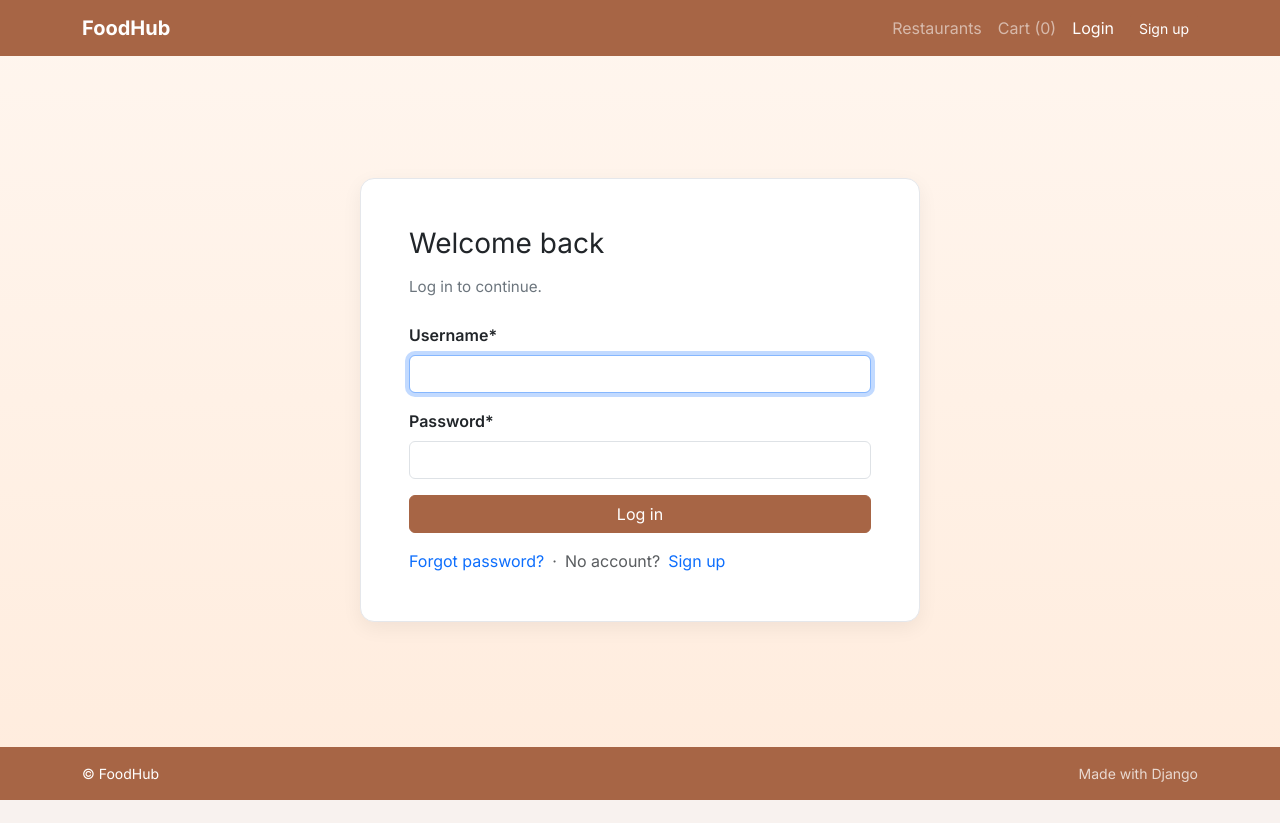
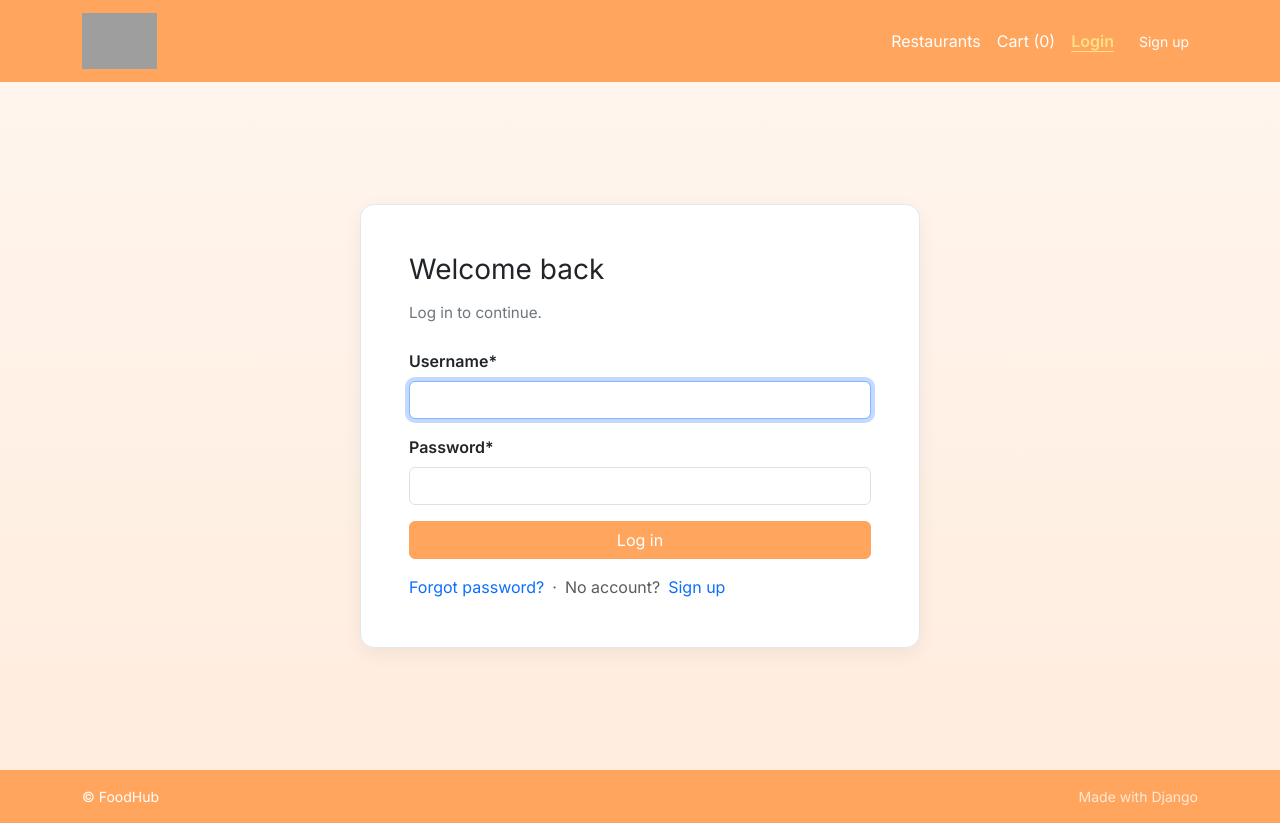
Before and after one commit to Saretta1194/FoodHUB, a Django app: the page made by templates/base.html in a window 1280 px wide. Before the commit the page ends 800 px from the top, so only its background shows below. Run offline with Django 4.2, Linux system fonts and the light colour scheme; some libraries are stand-ins or nearby versions; grey boxes are pictures that could not be loaded.

Commit message:
Restyle logo and navbar

```diff
--- a/core/static/core/css/site.css
+++ b/core/static/core/css/site.css
@@ -4,8 +4,8 @@
    :root{
     --fh-bg: #FFF6EF;          /* page background */
     --fh-bg-soft: #FFF0E3;     /* soft section background */
-    --fh-accent: #A76545;      /* brand (navbar, primary btn) */
-    --fh-accent-2: #FFA55D;    /* accent hover */
+    --fh-accent: #FFA55D;      /* brand (navbar, primary btn) */
+    --fh-accent-2: #8E573B;    /* accent hover */
     --fh-highlight: #FFDF88;   /* highlight/badges */
     --fh-success: #ACC572;     /* success */
     --fh-text: #2c2c2c;        /* base text */
@@ -26,22 +26,39 @@
   .site-content{ flex:1 0 auto; }
   .site-footer{ flex-shrink:0; background: var(--fh-accent); }
 
-  /* Navbar (uses brand color) */
-  .site-header .navbar{
-    background: var(--fh-accent);
+  /*Navbar*/
+  .navbar{
+    background-color: #FFA55D;
+    min-height: 64px;
   }
+  .navbar .navbar-brand img{
+    height: 56px;
+    width: auto;
+  }
+
+/* Navbar active/hover */
+
+  .navbar .nav-link.active,
+  .navbar .nav-link:hover {
+  text-decoration: underline;
+  text-underline-offset: 4px;
+  color: #FFDF88 !important; /* highlight gialla */
+}
 
   /* Links */
   a { text-decoration: none; }
   a:hover { text-decoration: underline; }
 
   /* Buttons */
+
   a { text-decoration:none; }
   a:hover { text-decoration:underline; }
   .btn-primary{ background-color:var(--fh-accent); border-color:var(--fh-accent); }
   .btn-primary:hover{ background-color:var(--fh-accent-2); border-color:var(--fh-accent-2); }
   .btn-success{ background-color:var(--fh-success); border-color:var(--fh-success); }
+
   /* Alerts tweak (optional) */
+
   .alert-success{ border-left: 4px solid var(--fh-success); }
   .alert-info{ border-left: 4px solid var(--fh-highlight); }
   .alert-warning{ border-left: 4px solid var(--fh-accent-2); }
--- a/templates/base.html
+++ b/templates/base.html
@@ -19,51 +19,61 @@
 <body class="site">
 
   <!-- Header / Navbar -->
+  {% load static %}
+
 <header class="site-header">
-    <nav class="navbar navbar-expand-lg navbar-dark">
+  <nav class="navbar navbar-expand-lg navbar-dark" >
     <div class="container">
-        <a class="navbar-brand fw-bold" href="/">FoodHub</a>
+
+      <!-- Brand with logo -->
+      <a class="navbar-brand d-flex align-items-center" href="{% url 'home' %}">
+        <img src="https://res.cloudinary.com/dvfo3mqdj/image/upload/v1756622321/Progetto_senza_titolo_2_1_qrbida.png" alt="FoodHub" class="me-2">
+        <span class="d-none d-sm-inline text-white fw-bold"></span>
+      </a>
+
+      <!-- Hamburger x mobile -->
       <button class="navbar-toggler" type="button" data-bs-toggle="collapse" data-bs-target="#mainNav"
               aria-controls="mainNav" aria-expanded="false" aria-label="Toggle navigation">
         <span class="navbar-toggler-icon"></span>
       </button>
 
+      <!-- Links -->
       <div id="mainNav" class="collapse navbar-collapse">
         <ul class="navbar-nav ms-auto align-items-lg-center">
 
-            <!-- Public links -->
+          <!-- public -->
           <li class="nav-item">
-              <a class="nav-link {% if request.resolver_match and request.resolver_match.namespace == 'restaurants' %}active{% endif %}"
+            <a class="nav-link text-white {% if request.resolver_match and request.resolver_match.namespace == 'restaurants' and request.resolver_match.url_name == 'public_list' %}active fw-semibold{% endif %}"
                href="{% url 'restaurants:public_list' %}">Restaurants</a>
           </li>
           <li class="nav-item">
-              <a class="nav-link {% if request.resolver_match and request.resolver_match.namespace == 'orders' and request.resolver_match.url_name == 'cart_detail' %}active{% endif %}"
+            <a class="nav-link text-white {% if request.resolver_match and request.resolver_match.namespace == 'orders' and request.resolver_match.url_name == 'cart_detail' %}active fw-semibold{% endif %}"
                href="{% url 'orders:cart_detail' %}">Cart ({{ cart_item_count }})</a>
           </li>
 
           {% if user.is_authenticated %}
             <!-- Customer -->
             <li class="nav-item">
-                <a class="nav-link {% if request.resolver_match and request.resolver_match.namespace == 'orders' and request.resolver_match.url_name == 'my_orders' %}active{% endif %}"
+              <a class="nav-link text-white {% if request.resolver_match and request.resolver_match.namespace == 'orders' and request.resolver_match.url_name == 'my_orders' %}active fw-semibold{% endif %}"
                  href="{% url 'orders:my_orders' %}">My orders</a>
             </li>
 
-              <!-- Owner (ha almeno un ristorante) -->
+            <!-- Owner (if has restaurant) -->
             {% if is_owner %}
               <li class="nav-item">
-                  <a class="nav-link {% if request.resolver_match and request.resolver_match.namespace == 'restaurants' and request.resolver_match.url_name in 'owner_list owner_create owner_update' %}active{% endif %}"
+                <a class="nav-link text-white {% if request.resolver_match and request.resolver_match.namespace == 'restaurants' and request.resolver_match.url_name in 'owner_list owner_create owner_update' %}active fw-semibold{% endif %}"
                    href="{% url 'restaurants:owner_list' %}">My restaurants</a>
               </li>
               <li class="nav-item">
-                  <a class="nav-link {% if request.resolver_match and request.resolver_match.namespace == 'orders' and request.resolver_match.url_name == 'owner_orders' %}active{% endif %}"
+                <a class="nav-link text-white {% if request.resolver_match and request.resolver_match.namespace == 'orders' and request.resolver_match.url_name == 'owner_orders' %}active fw-semibold{% endif %}"
                    href="{% url 'orders:owner_orders' %}">Orders</a>
               </li>
             {% endif %}
 
-              <!-- Rider (ha delivery assegnate) -->
+            <!-- Rider -->
             {% if is_rider %}
               <li class="nav-item">
-                  <a class="nav-link {% if request.resolver_match and request.resolver_match.namespace == 'deliveries' and request.resolver_match.url_name == 'rider_deliveries' %}active{% endif %}"
+                <a class="nav-link text-white {% if request.resolver_match and request.resolver_match.namespace == 'deliveries' and request.resolver_match.url_name == 'rider_deliveries' %}active fw-semibold{% endif %}"
                    href="{% url 'deliveries:rider_deliveries' %}">My deliveries</a>
               </li>
             {% endif %}
@@ -71,17 +81,24 @@
             <!-- Operator (staff) -->
             {% if user.is_staff %}
               <li class="nav-item">
-                  <a class="nav-link {% if request.resolver_match and request.resolver_match.namespace == 'deliveries' and request.resolver_match.url_name == 'operator_queue' %}active{% endif %}"
+                <a class="nav-link text-white {% if request.resolver_match and request.resolver_match.namespace == 'deliveries' and request.resolver_match.url_name == 'operator_queue' %}active fw-semibold{% endif %}"
                    href="{% url 'deliveries:operator_queue' %}">Operator</a>
               </li>
             {% endif %}
 
-              <li class="nav-item"><span class="nav-link disabled">Hello, {{ user.username }}</span></li>
-              <li class="nav-item"><a class="btn btn-sm btn-outline-light ms-lg-2" href="{% url 'my_profile' %}">My profile</a></li>
-              <li class="nav-item"><a class="btn btn-sm btn-primary ms-lg-2" href="{% url 'logout' %}">Logout</a></li>
+            <li class="nav-item">
+              <span class="nav-link text-white-50">Hello, {{ user.username }}</span>
+            </li>
+            <li class="nav-item">
+              <a class="nav-link text-white" href="{% url 'my_profile' %}">My profile</a>
+            </li>
+            <li class="nav-item ms-lg-2">
+              <a class="btn btn-sm btn-outline-light" href="{% url 'logout' %}">Logout</a>
+            </li>
           {% else %}
+            <!-- Guest -->
             <li class="nav-item">
-                <a class="nav-link {% if request.resolver_match and request.resolver_match.url_name == 'login' %}active{% endif %}"
+              <a class="nav-link text-white {% if request.resolver_match and request.resolver_match.url_name == 'login' %}active fw-semibold{% endif %}"
                  href="{% url 'login' %}">Login</a>
             </li>
             <li class="nav-item ms-lg-2">
@@ -93,6 +110,7 @@
     </div>
   </nav>
 </header>
+
 
   <!-- Content -->
   <main class="site-content">
```
Also changed, not shown: core/static/core/img/logo.png (added), media/dishes/2.jpg (deleted), media/dishes/2_O5py2hM.jpg (deleted), media/dishes/2_qcZC2IH.jpg (deleted), static/img/logo2.png (added), 1 other file. Lines whose indentation alone changed are shown as unchanged.
